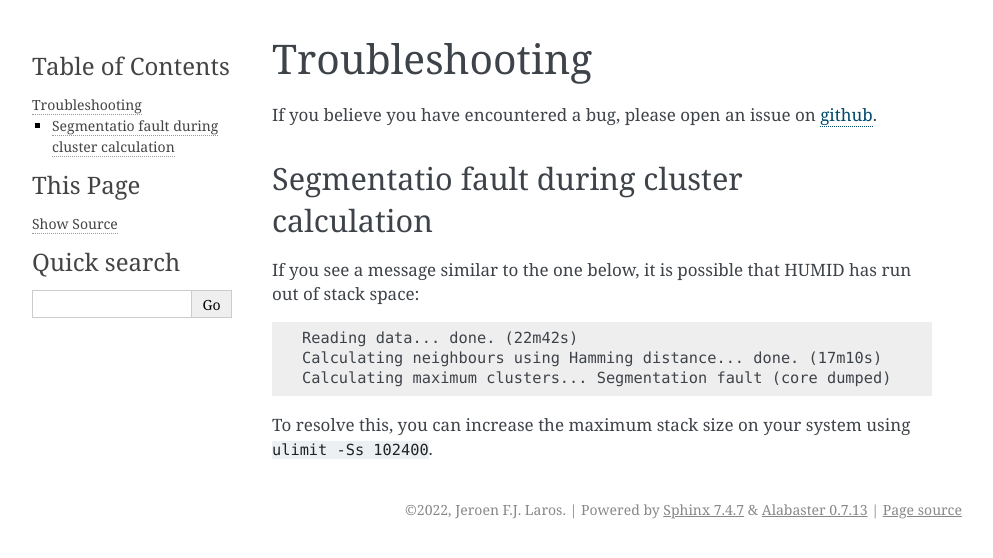
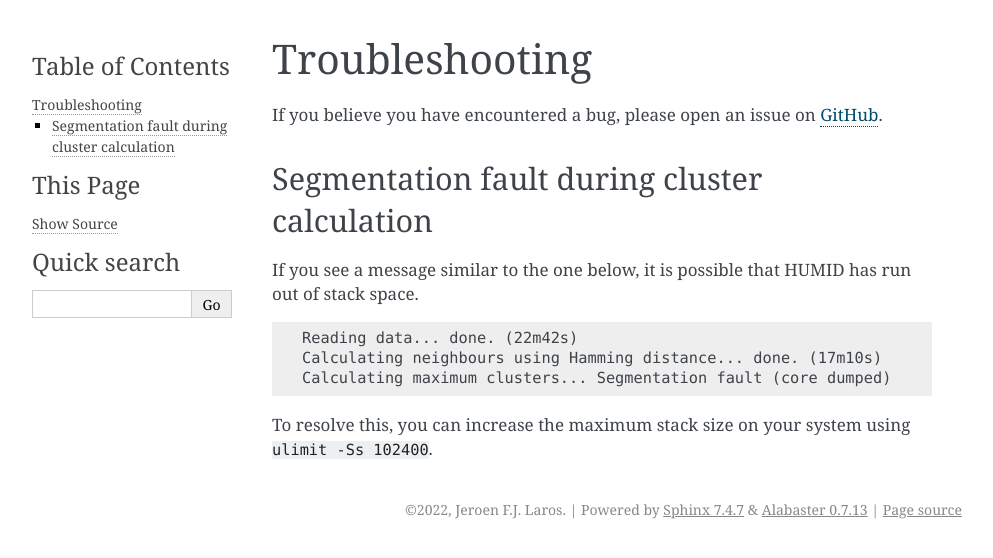
Before and after one commit to jfjlaros/HUMID, a Sphinx documentation site: the page built from docs/troubleshooting.rst, in a window 1280 px wide. Shown: the top 558 px of the page, without its empty margins (148-1141 px from the left). Built offline with Sphinx 7.4.7, drawn with Linux system fonts in a browser that asks for light colours; pages that are not in the unit, such as notebooks, are missing from menus.

Commit message:
Minor style changes.

```diff
--- a/docs/troubleshooting.rst
+++ b/docs/troubleshooting.rst
@@ -1,18 +1,20 @@
 Troubleshooting
 ===============
 
-If you believe you have encountered a bug, please open an issue on github_.
+If you believe you have encountered a bug, please open an issue on GitHub_.
 
-Segmentatio fault during cluster calculation
---------------------------------------------
+Segmentation fault during cluster calculation
+---------------------------------------------
 If you see a message similar to the one below, it is possible that HUMID has
-run out of stack space::
+run out of stack space.
 
-  Reading data... done. (22m42s)
-  Calculating neighbours using Hamming distance... done. (17m10s)
-  Calculating maximum clusters... Segmentation fault (core dumped)
+::
+
+    Reading data... done. (22m42s)
+    Calculating neighbours using Hamming distance... done. (17m10s)
+    Calculating maximum clusters... Segmentation fault (core dumped)
 
 To resolve this, you can increase the maximum stack size on your system using
 ``ulimit -Ss 102400``.
 
-.. _github: https://github.com/jfjlaros/HUMID/issues
+.. _GitHub: https://github.com/jfjlaros/HUMID/issues
```
Also changed, not shown: docs/install.rst (+4 -4 lines), 2 other files.
